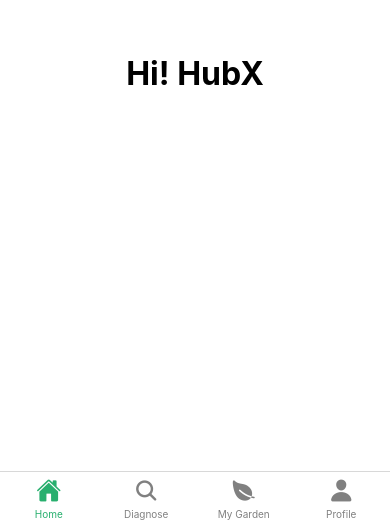
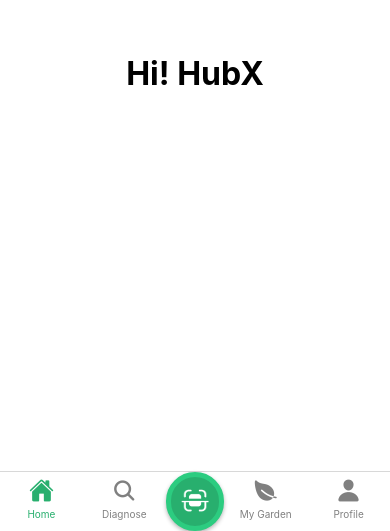
Before and after one commit to salihgenchw/hubXCaseStudy, a React Native app: screen / in a window 390 px wide. Shown: the part 324-855 px from the top of the page. Built offline with nearby package versions, Linux system fonts and the light colour scheme.

Commit message:
Add FabButton component for floating action button

```diff
--- /dev/null
+++ b/src/components/FabButton.tsx
@@ -0,0 +1,36 @@
+import React from "react";
+import { TouchableOpacity, StyleSheet, Image, Dimensions } from "react-native";
+import colors from "../constants/color";
+
+const { width } = Dimensions.get("window");
+
+const FabButton: React.FC = () => {
+  return (
+    <TouchableOpacity style={styles.button}>
+      <Image
+        source={require("../assets/icons/FabIcon.png")}
+        style={{ width: width * 0.07, height: width * 0.07 }}
+      />
+    </TouchableOpacity>
+  );
+};
+
+const styles = StyleSheet.create({
+  button: {
+    width: width * 0.15,
+    height: width * 0.15,
+    borderRadius: 35,
+    borderWidth: 5,
+    borderColor: colors.secondary,
+    backgroundColor: colors.primary,
+    alignItems: "center",
+    justifyContent: "center",
+    elevation: 5,
+    shadowColor: "#000",
+    shadowOffset: { width: 0, height: 2 },
+    shadowOpacity: 0.3,
+    shadowRadius: 4,
+  },
+});
+
+export default FabButton;
--- a/src/constants/color.tsx
+++ b/src/constants/color.tsx
@@ -1,5 +1,6 @@
 const colors = {
   primary: "#28AF6E",
+  secondary: "#2CCC80",
 };
 
 export default colors;
--- a/src/navigation/AppNativagor.tsx
+++ b/src/navigation/AppNativagor.tsx
@@ -5,6 +5,8 @@ import HomeScreen from "../screens/HomeScreen/HomeScreen";
 import DummyScreen from "../screens/DummyScreen";
 import { Ionicons } from "@expo/vector-icons";
 import COLORS from "../constants/color";
+import { View } from "react-native";
+import FabButton from "../components/FabButton";
 
 const Tab = createBottomTabNavigator();
 
@@ -34,6 +36,14 @@ const AppNavigator: React.FC = () => {
       >
         <Tab.Screen name="Home" component={HomeScreen} />
         <Tab.Screen name="Diagnose" component={DummyScreen} />
+        <Tab.Screen
+          name="QR Scanner"
+          component={() => <View />}
+          options={{
+            tabBarButton: (props) => <FabButton {...props} />,
+            tabBarLabel: "",
+          }}
+        />
         <Tab.Screen name="My Garden" component={DummyScreen} />
         <Tab.Screen name="Profile" component={DummyScreen} />
       </Tab.Navigator>
```
Also changed, not shown: src/assets/icons/FabIcon.png (added).
